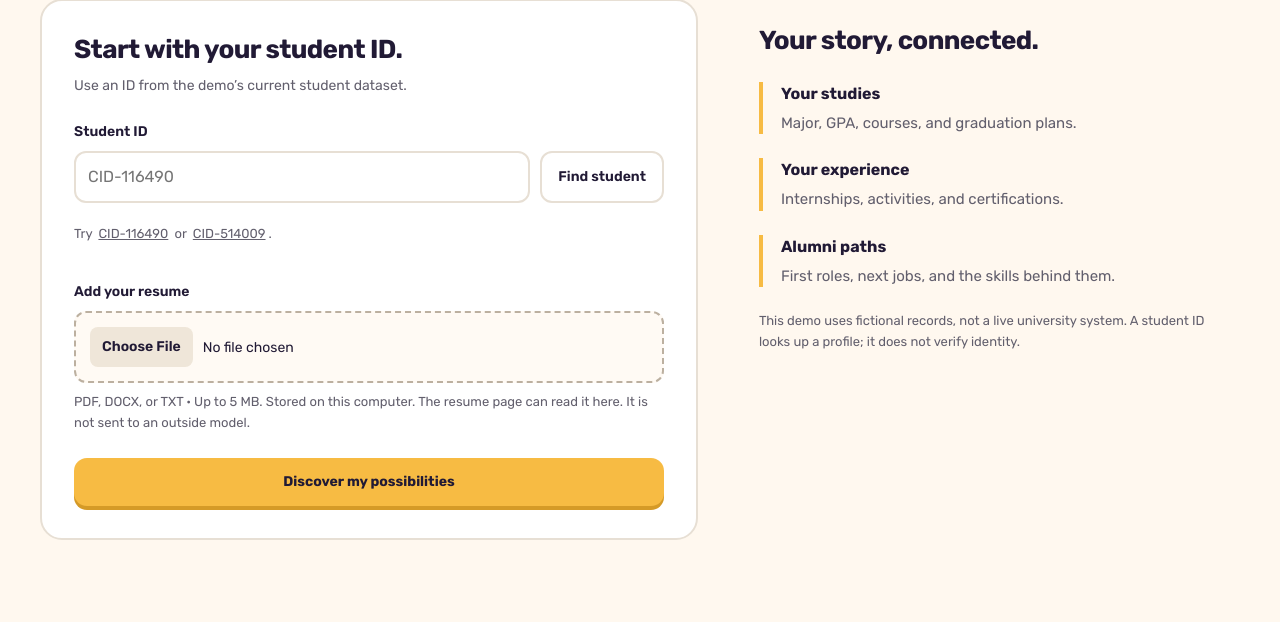
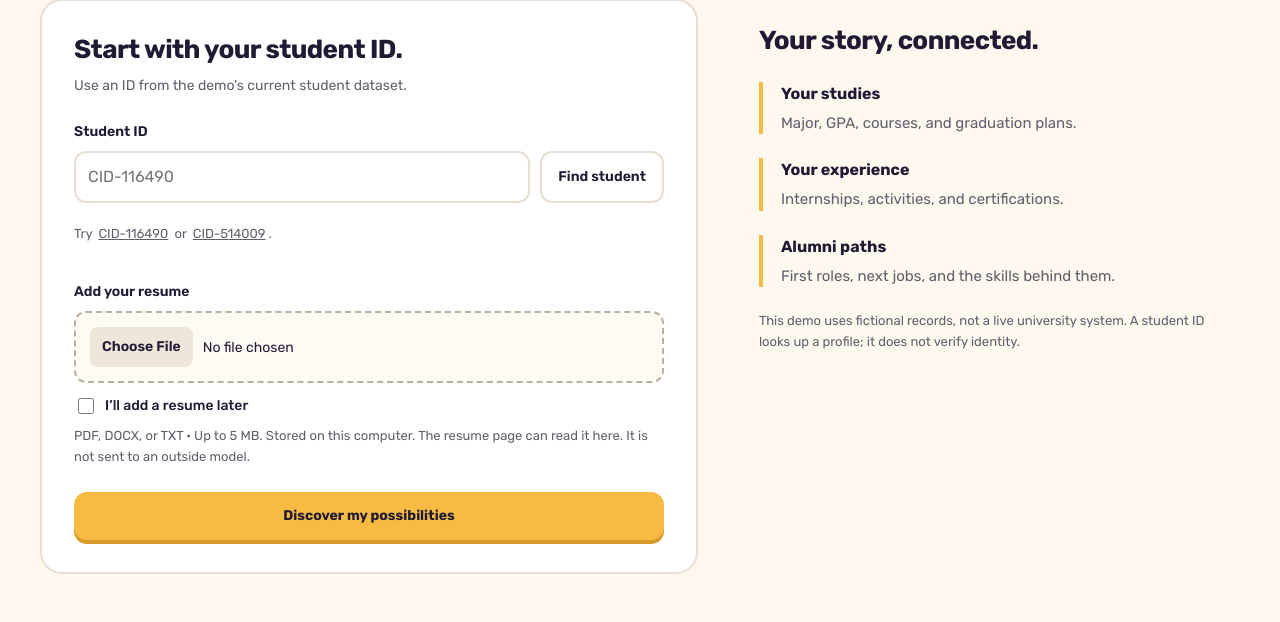
Before and after one commit to oolio151/career-graph, a Flask app: page / in a window 1280 px wide. Shown: the part 377-999 px from the top of the page. Before the commit the page ends 917 px from the top, so only its background shows below. Run offline with Flask 3, Linux system fonts and the light colour scheme; parts of the project's set-up code (start-up, migrations or seed data) failed here and were passed over.

Commit message:
Make resume upload optional at sign-in

```diff
--- a/app.py
+++ b/app.py
@@ -208,17 +208,22 @@ def create_app(test_config=None):
         campus_id = request.form.get("campus_id", "").strip().upper()
         if campus_id not in dataset.students:
             return jsonify(error="Enter a valid current student ID before uploading."), 400
-        try:
-            name, extension, data = validate_resume(request.files.get("resume"))
-        except ValueError as error:
-            return jsonify(error=str(error)), 400
+        upload = request.files.get("resume")
+        if upload and upload.filename:
+            try:
+                name, extension, data = validate_resume(upload)
+            except ValueError as error:
+                return jsonify(error=str(error)), 400
+        else:
+            name, extension, data = "", "", b""
         token = secrets.token_hex(16)
         file = private / f"{token}{extension}"
         meta = private / f"{token}.json"
         metadata = {"campus_id": campus_id, "filename": name, "extension": extension, "size": len(data)}
         try:
-            file.write_bytes(data)
-            file.chmod(0o600)
+            if data:
+                file.write_bytes(data)
+                file.chmod(0o600)
             meta.write_text(json.dumps(metadata))
             meta.chmod(0o600)
         except OSError:
--- a/static/css/style.css
+++ b/static/css/style.css
@@ -1324,6 +1324,8 @@ dialog p {
 .onboarding-card h2, .welcome-aside h2 { font-size: 26px; letter-spacing: -.6px; line-height: 1.3; }
 #entry-form { margin-top: 25px; }
 #entry-form label, .replace-resume label { display: block; font-size: 14px; font-weight: 600; margin-bottom: 9px; }
+.resume-toggle { display: flex !important; align-items: center; gap: 8px; margin-top: 12px; font-weight: 500 !important; cursor: pointer; }
+.resume-toggle input { width: 16px; height: 16px; accent-color: var(--teal); }
 .id-row { display: flex; gap: 10px; }
 #campus-id { min-width: 0; flex: 1; border: 2px solid var(--line); border-radius: 12px; padding: 12px; font-size: 16px; text-transform: uppercase; }
 .sample-id { background: none; border: 0; text-decoration: underline; font-size: 13px; padding: 8px 3px; min-height: 44px; }
--- a/static/js/welcome.js
+++ b/static/js/welcome.js
@@ -3,6 +3,8 @@ const form = document.querySelector("#entry-form");
 const idInput = document.querySelector("#campus-id");
 const preview = document.querySelector("#student-preview");
 const error = document.querySelector("#entry-error");
+const resumeInput = document.querySelector("#resume");
+const skipResume = document.querySelector("#skip-resume");
 const csrf = document.querySelector('meta[name="csrf-token"]').content;
 let lookup = 0;
 function showError(message) { error.textContent = message; error.hidden = !message; }
@@ -31,11 +33,19 @@ async function findStudent() {
 }
 idInput.addEventListener("input", () => { ++lookup; preview.hidden = true; showError(""); });
 document.querySelector("#find-student").addEventListener("click", findStudent);
+skipResume.addEventListener("change", () => {
+  resumeInput.disabled = skipResume.checked;
+  resumeInput.required = !skipResume.checked;
+  resumeInput.value = skipResume.checked ? "" : resumeInput.value;
+  document.querySelector("#resume-hint").textContent = skipResume.checked
+    ? "You can upload a resume later from Resume Studio."
+    : "PDF, DOCX, or TXT · Up to 5 MB. Stored on this computer. The resume page can read it here. It is not sent to an outside model.";
+});
 document.querySelectorAll("[data-sample]").forEach(button => button.addEventListener("click", () => { idInput.value = button.dataset.sample; findStudent(); }));
 form.addEventListener("submit", async (event) => {
   event.preventDefault(); showError("");
-  const file = document.querySelector("#resume").files[0];
-  if (!file || !file.size || file.size > 5 * 1024 * 1024) { showError("Choose a nonempty resume smaller than 5 MB."); return; }
+  const file = resumeInput.files[0];
+  if (!skipResume.checked && (!file || !file.size || file.size > 5 * 1024 * 1024)) { showError("Choose a nonempty resume smaller than 5 MB, or select ‘I’ll add a resume later.’"); return; }
   const button = document.querySelector("#enter-app"); button.disabled = true; button.textContent = "Opening your profile…";
   try {
     const response = await fetch("/api/enroll", {method:"POST", headers:{"X-CSRF-Token":csrf}, body:new FormData(form)});
--- a/templates/welcome.html
+++ b/templates/welcome.html
@@ -14,7 +14,8 @@
         <p id="id-hint" class="field-hint">Try <button class="sample-id" type="button" data-sample="CID-116490">CID-116490</button> or <button class="sample-id" type="button" data-sample="CID-514009">CID-514009</button>.</p>
         <div id="student-preview" class="student-preview" aria-live="polite" hidden></div>
         <label class="upload-label" for="resume">Add your resume</label>
-        <input id="resume" name="resume" type="file" accept=".pdf,.docx,.txt" required aria-describedby="resume-hint">
+        <input id="resume" name="resume" type="file" accept=".pdf,.docx,.txt" aria-describedby="resume-hint">
+        <label class="resume-toggle"><input id="skip-resume" name="skip_resume" type="checkbox"> I’ll add a resume later</label>
         <p id="resume-hint" class="field-hint">PDF, DOCX, or TXT · Up to 5 MB. Stored on this computer. The resume page can read it here. It is not sent to an outside model.</p>
         <p id="entry-error" class="form-error" role="alert" hidden></p>
         <button type="submit" class="primary-button" id="enter-app">Discover my possibilities</button>
```
